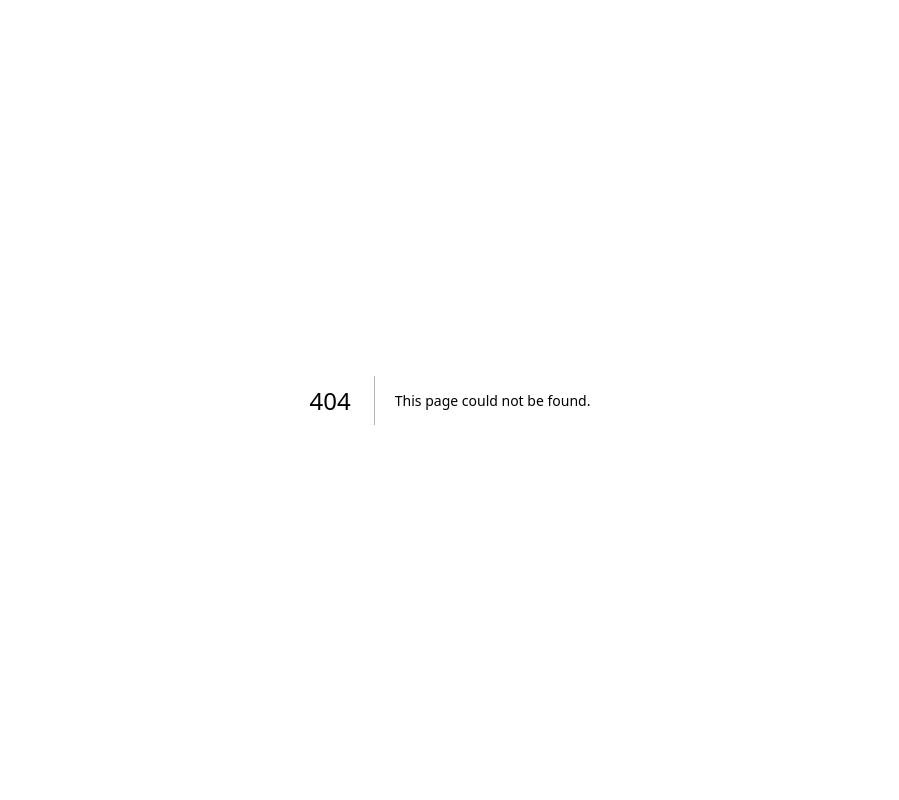
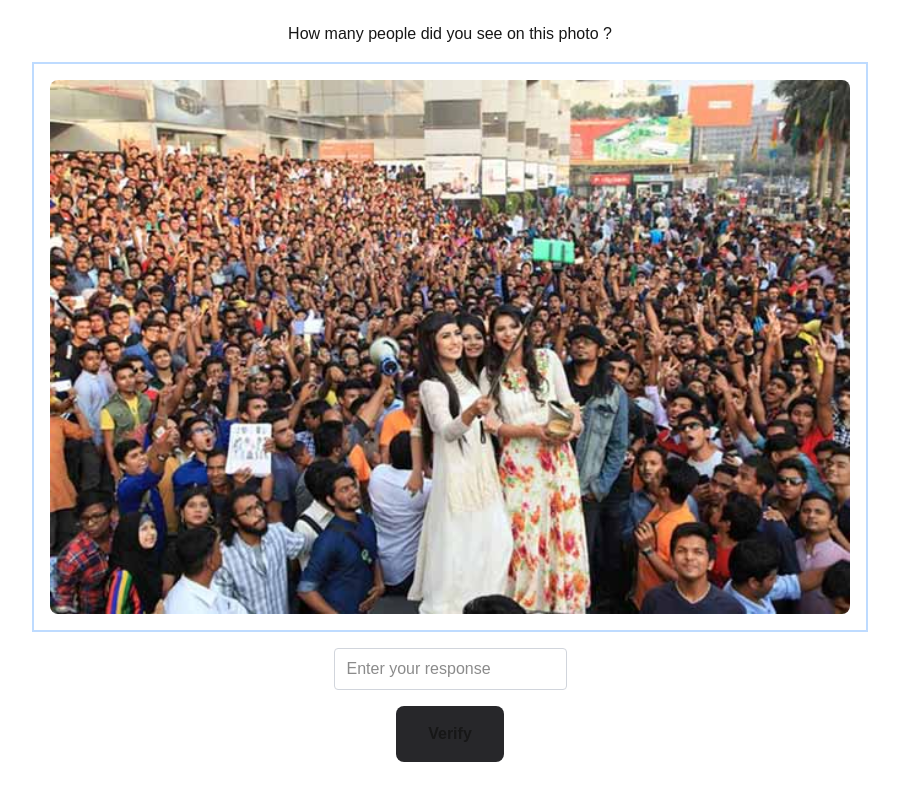
Before and after one commit to ZifFiji/CaptchaWare, a Next.js app in the folder captchaware/: page /people in a window 1280 px wide. Before the commit this address had no page. Shown: the top 800 px of the page, without its empty margins (190-1089 px from the left). Built offline with nearby package versions, Linux system fonts and the light colour scheme.

Commit message:
feat: count people captcha (#17)

```diff
--- a/captchaware/src/app/page.tsx
+++ b/captchaware/src/app/page.tsx
@@ -26,7 +26,7 @@ export default function Home() {
         <GameCard href="/guessCaptcha" title="Ninth Captcha" color="bg-gradient-to-r from-lime-500 to-lime-600 hover:from-lime-600 hover:to-lime-700" />
         <GameCard href="/wordTTS" title="Tenth Captcha" color="bg-gradient-to-r from-teal-500 to-teal-600 hover:from-teal-600 hover:to-teal-700" />
         <GameCard href="/chess" title="Eleventh Captcha" color="bg-gradient-to-r from-cyan-500 to-cyan-600 hover:from-cyan-600 hover:to-cyan-700" />
-
+        <GameCard href="/people" title="Twelfth Captcha" color="bg-gradient-to-r from-amber-500 to-amber-600 hover:from-amber-600 hover:to-amber-700" />
       </div>
     </div>
   )
--- /dev/null
+++ b/captchaware/src/app/people/page.tsx
@@ -0,0 +1,57 @@
+"use client";
+
+import { useState, useEffect } from "react";
+import Image from "next/image";
+
+const PeopleCaptchaComponent = ({isCorrect}: {isCorrect: boolean}) => {
+  return (
+    <div>
+      <p>
+        {isCorrect && "Correct."}
+        {!isCorrect && "Incorrect. Try again!"}
+      </p>
+    </div>
+  )
+}
+
+export default function PeopleCaptcha() {
+  const [response, setResponse] = useState("");
+  const [isCorrect, setIsCorrect] = useState(false);
+  const [submitted, setSubmitted] = useState(false);
+  const result = "4000";
+
+  const handleClick = () => {
+    setSubmitted(true);
+    setIsCorrect(response.trim() === result);
+  }
+
+  return (
+    <div className="mb-4 flex h-screen flex-col items-center justify-center">
+      <p className="mb-4">How many people did you see on this photo ?</p>
+      <div className="mb-4 flex w-fit items-center justify-center border-2 border-blue-200 border-solid p-4">
+        <Image
+          src="/photo.jpg"
+          alt="People photo"
+          width={800}
+          height={800}
+          className="rounded-lg"
+        />
+      </div>
+      <div className="mb-4 flex flex-col items-center justify-center space-y-4">
+        <input
+          type="text"
+          value={response}
+          onChange={(e) => setResponse(e.target.value)}
+          placeholder="Enter your response"
+          className="mb-4 w-full max-w-md rounded border border-gray-300 px-3 py-2"
+        />
+        <button type="button" onClick={handleClick} className="cursor-pointer rounded-lg bg-zinc-800 px-8 py-4 font-bold hover:bg-zinc-700">Verify</button>
+      </div>
+      {submitted && (
+        <div>
+          <PeopleCaptchaComponent isCorrect={isCorrect}/>
+        </div>
+      )}
+    </div>
+  );
+}
```
Also changed, not shown: captchaware/public/car.jpg (added), captchaware/public/photo.jpg (added).
